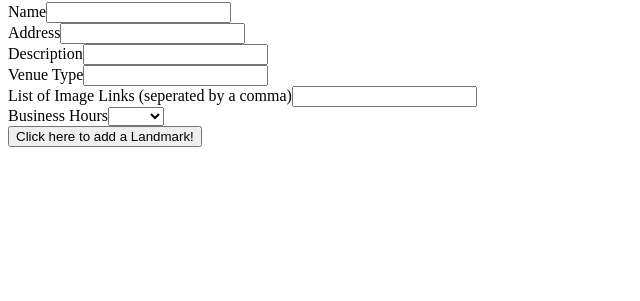
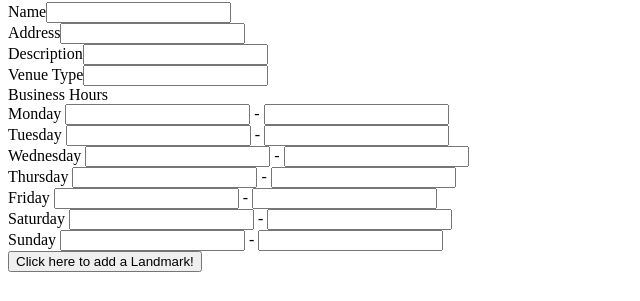
Before and after one commit to avpelino1/CIty-Tours, a Vue app in the folder vue/: page /landmark in a window 1280 px wide. Shown: the part 296-597 px from the top of the page, without its empty margins (0-640 px from the left). Built offline with nearby package versions, Linux system fonts and the light colour scheme; no server answers.

Commit message:
started code for business hours input

```diff
--- a/vue/src/components/LandmarkForm.vue
+++ b/vue/src/components/LandmarkForm.vue
@@ -19,14 +19,22 @@
         <input type='text' name='venue-type' v-model='newLandmark.venueType'/>
       </div>
       <div class='field'>
-        <label for = 'images'>List of Image Links (seperated by a comma)</label>
-        <input type='text' name='images' v-model='newLandmark.images'/>
-      </div>
-      <div class='field'>
-        <label for = 'business-hours'>Business Hours</label>
-        <select name='business-hours' v-model='newLandmark.businessHours'>
-          <option>12:00</option>
-        </select>
+        <label for = 'business-hours'>Business Hours</label><br>
+        <!-- <input name='business-hours' v-model='newLandmark.businessHours.value'> -->
+          <label for='1'>Monday </label>
+          <input type='text' name='Monday-open' v-model="findDay.value"> - <input type='text' name='Monday-close' v-model="findDay.value"><br>
+          <label for='2'>Tuesday </label>
+          <input type='text' name='Tuesday-open' v-model="findDay.value"> - <input type='text' name='Tuesday-close' v-model="findDay.value"><br>
+          <label for='3'>Wednesday </label>
+          <input type='text' name='Wednesday-open' v-model="findDay.value"> - <input type='text' name='Wednesday-close' v-model="findDay.value"><br>
+          <label for='4'>Thursday </label>
+          <input type='text' name='Thursday-open' v-model="findDay.value"> - <input type='text' name='Thursday-close' v-model="findDay.value"><br>
+          <label for='5'>Friday </label>
+          <input type='text' name='Friday-open' v-model="findDay.value"> - <input type='text' name='Friday-close' v-model="findDay.value"><br>
+          <label for='6'>Saturday </label>
+          <input type='text' name='Saturday-open' v-model="findDay.value"> - <input type='text' name='Saturday-close' v-model="findDay.value"><br>
+          <label for='7'>Sunday </label>
+          <input type='text' name='Sunday-open' v-model="findDay.value"> - <input type='text' name='Sunday-close' v-model="findDay.value"><br>
       </div>
       <div class='actions'>
          <button>Click here to add a Landmark!</button>
@@ -45,7 +53,8 @@ export default {
   name: 'landmark-list',
   data(){
     return{
-      newLandmark: {}
+      newLandmark: {},
+      businessHours: []
     }
   },
 
@@ -53,6 +62,9 @@ export default {
       createLandmark() {
           landmarkService.createLandmark(this.newLandmark);
       },
+      findDay: function () {
+        this.businessHours.push({value: ''});
+      }
   }
 }
 
```
